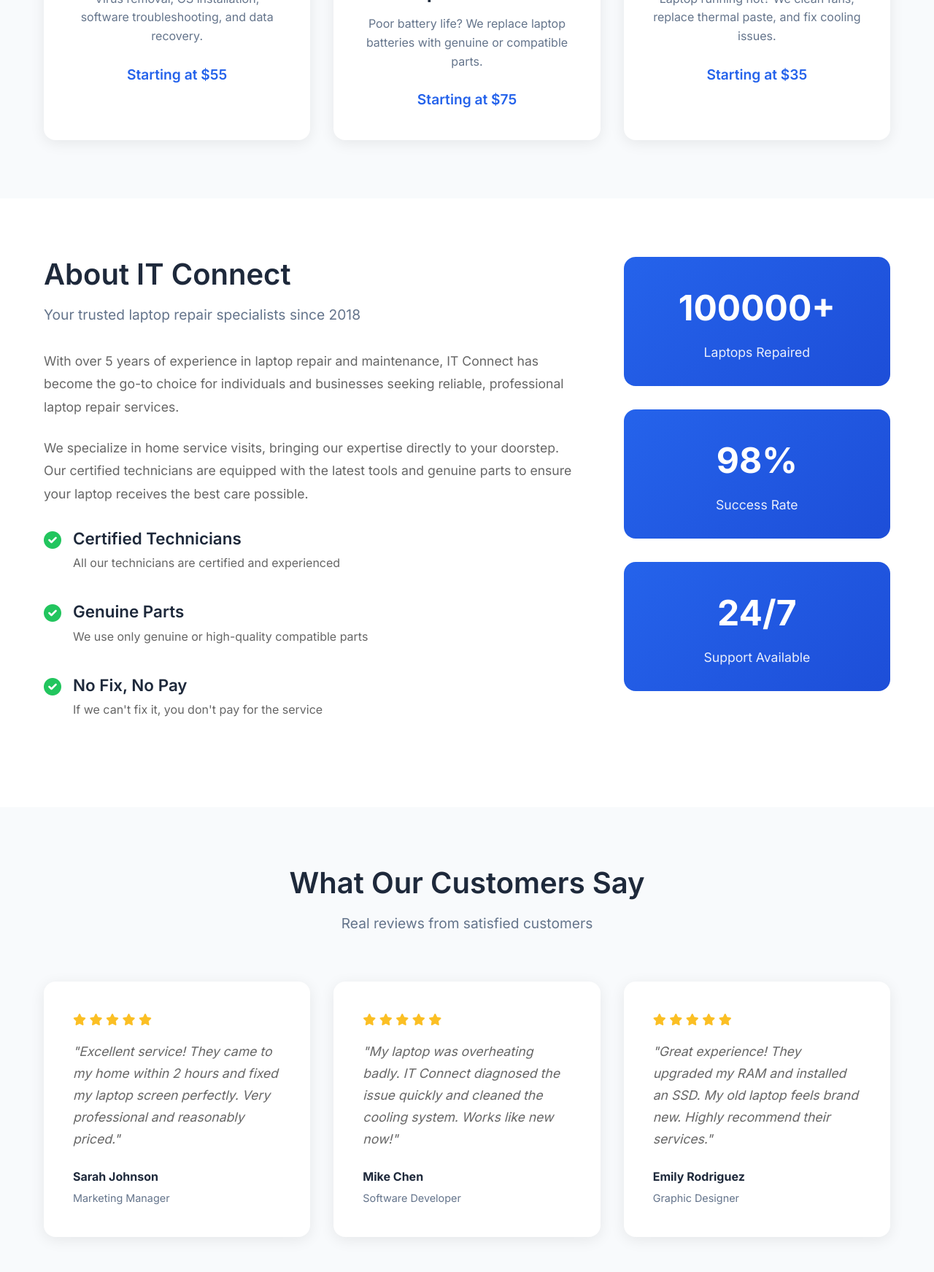
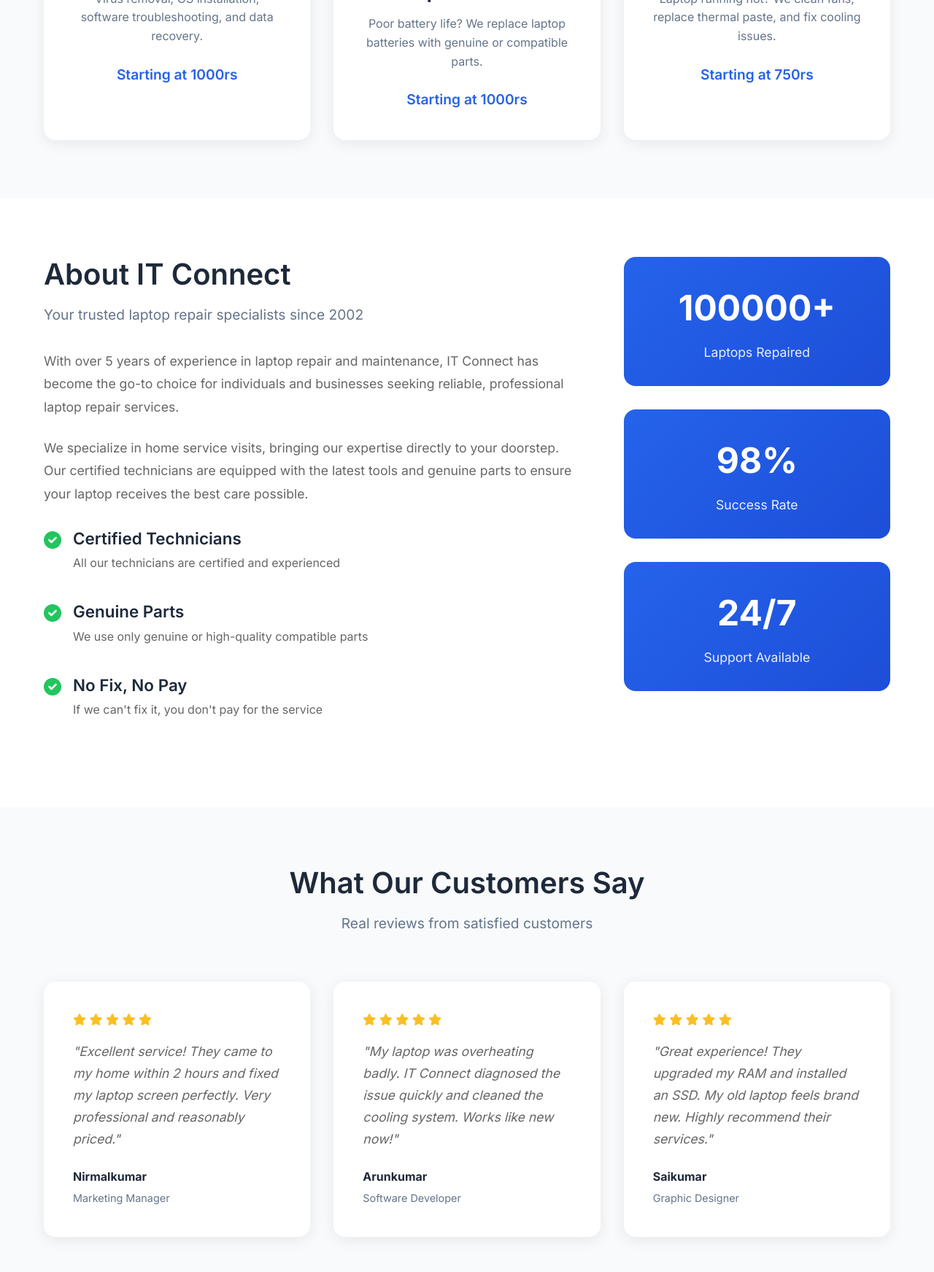
Before and after one commit to Sriramtlsp/My-Own-Websitre, a plain HTML site: page index.html in a window 1280 px wide. Shown: the part 1680-3423 px from the top of the page at 73% size. Drawn offline with Linux system fonts and the light colour scheme.

Commit message:
Update index.html

```diff
--- a/index.html
+++ b/index.html
@@ -113,7 +113,7 @@
                     </div>
                     <h3>Software Issues</h3>
                     <p>Virus removal, OS installation, software troubleshooting, and data recovery.</p>
-                    <div class="service-price">Starting at $55</div>
+                    <div class="service-price">Starting at 1000rs</div>
                 </div>
                 <div class="service-card">
                     <div class="service-icon">
@@ -121,7 +121,7 @@
                     </div>
                     <h3>Battery Replacement</h3>
                     <p>Poor battery life? We replace laptop batteries with genuine or compatible parts.</p>
-                    <div class="service-price">Starting at $75</div>
+                    <div class="service-price">Starting at 1000rs</div>
                 </div>
                 <div class="service-card">
                     <div class="service-icon">
@@ -129,7 +129,7 @@
                     </div>
                     <h3>Overheating Fix</h3>
                     <p>Laptop running hot? We clean fans, replace thermal paste, and fix cooling issues.</p>
-                    <div class="service-price">Starting at $35</div>
+                    <div class="service-price">Starting at 750rs</div>
                 </div>
             </div>
         </div>
@@ -142,7 +142,7 @@
                 <div class="about-text">
                     <div class="section-header">
                         <h2>About IT Connect</h2>
-                        <p>Your trusted laptop repair specialists since 2018</p>
+                        <p>Your trusted laptop repair specialists since 2002</p>
                     </div>
                     <div class="about-description">
                         <p>With over 5 years of experience in laptop repair and maintenance, IT Connect has become the go-to choice for individuals and businesses seeking reliable, professional laptop repair services.</p>
@@ -210,7 +210,7 @@
                         <p>"Excellent service! They came to my home within 2 hours and fixed my laptop screen perfectly. Very professional and reasonably priced."</p>
                     </div>
                     <div class="testimonial-author">
-                        <strong>Sarah Johnson</strong>
+                        <strong>Nirmalkumar</strong>
                         <span>Marketing Manager</span>
                     </div>
                 </div>
@@ -226,7 +226,7 @@
                         <p>"My laptop was overheating badly. IT Connect diagnosed the issue quickly and cleaned the cooling system. Works like new now!"</p>
                     </div>
                     <div class="testimonial-author">
-                        <strong>Mike Chen</strong>
+                        <strong>Arunkumar</strong>
                         <span>Software Developer</span>
                     </div>
                 </div>
@@ -242,7 +242,7 @@
                         <p>"Great experience! They upgraded my RAM and installed an SSD. My old laptop feels brand new. Highly recommend their services."</p>
                     </div>
                     <div class="testimonial-author">
-                        <strong>Emily Rodriguez</strong>
+                        <strong>Saikumar</strong>
                         <span>Graphic Designer</span>
                     </div>
                 </div>
```
